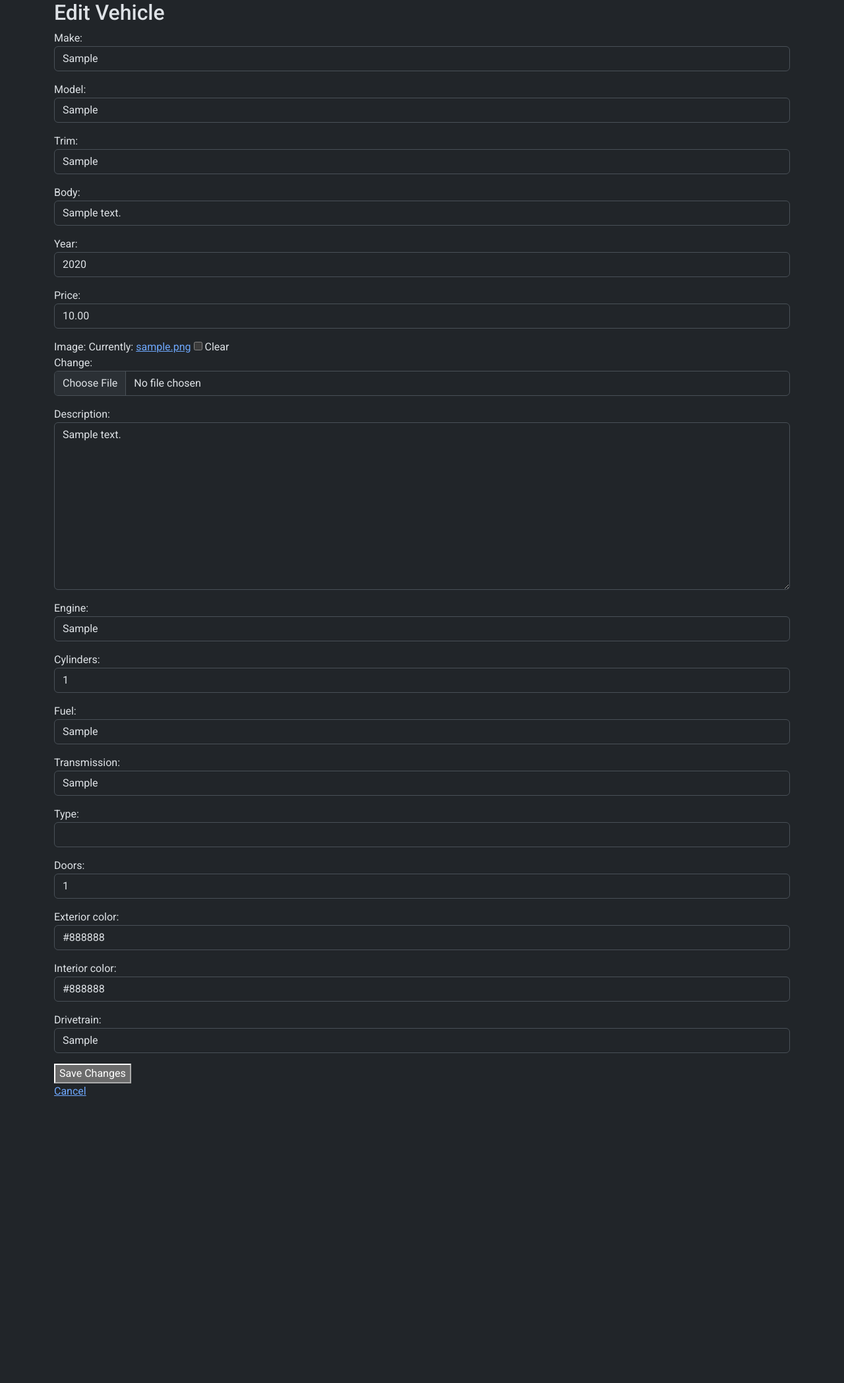
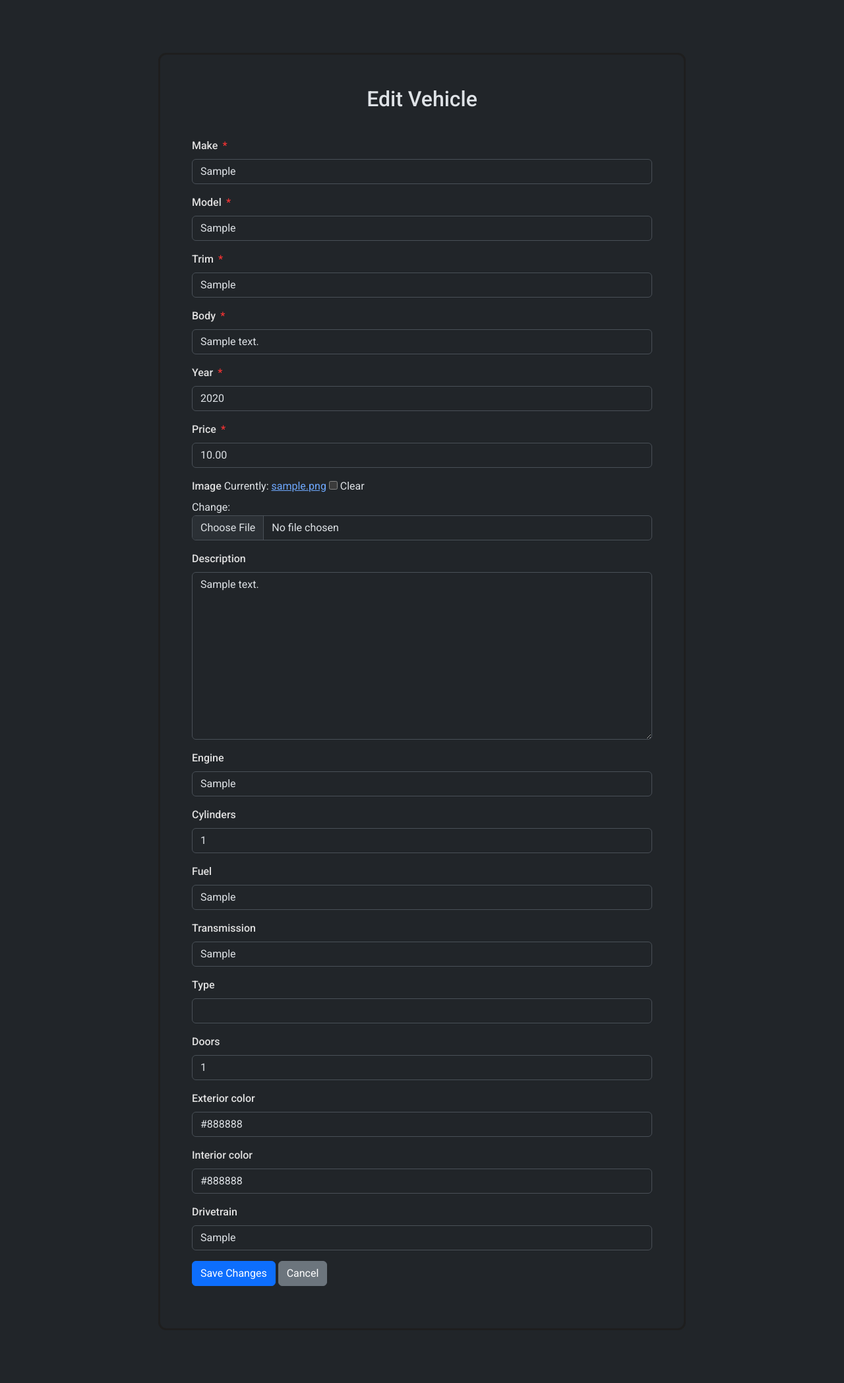
Before and after one commit to amirablhsn/CSCI2040U, a Django app: page /edit/1/ in a window 1280 px wide. Shown: the whole page at 66% size. Before the commit the page ends 1661 px from the top, so only its background shows below. Run offline with Django 5.2, Linux system fonts and the light colour scheme; tables that the repository leaves empty hold one stand-in row (values such as "Sample post").

Commit message:
add styles to form and filter page

```diff
--- a/catalogue/static/style.css
+++ b/catalogue/static/style.css
@@ -102,3 +102,31 @@ body {
     font-weight: 500;
     text-align: center;
 }
+
+
+.form-container {
+    max-width: 50rem;
+    margin: 5rem auto;
+    border: 3px solid #1e1e1e;
+    border-radius: 12px;
+    padding: 3rem;
+}
+
+.form-title {
+    text-align: center;
+}
+
+.form-label {
+    font-weight: 500;
+    color: #e0e0e0;
+    margin-top: 1rem;
+}
+
+.required-star {
+    color: #f73333;
+    margin-left: 0.2rem;
+}
+
+.form-button {
+    margin-top: 1rem;
+}
--- a/catalogue/templates/details.html
+++ b/catalogue/templates/details.html
@@ -37,8 +37,8 @@
             </div>
         </div>
         <div class="d-flex justify-content-center mt-4">
+          <a href="{% url 'edit' vehicle.id %}" class="btn btn-primary">Edit Vehicle</a>
           <button type="button" class="btn btn-danger mx-2" data-bs-toggle="modal" data-bs-target="#deleteModal">Delete Vehicle</button>
-          <a href="{% url 'edit' vehicle.id %}" class="btn btn-primary">Edit Vehicle</a>
         </div>
         <div class="modal" tabindex="-1" role="dialog" id="deleteModal">
             <div class="modal-dialog" role="document">
--- a/catalogue/templates/edit.html
+++ b/catalogue/templates/edit.html
@@ -1,11 +1,25 @@
 {% extends "base.html" %}
 
 {% block content %}
-  <h2>Edit Vehicle</h2>
-  <form method="POST" enctype="multipart/form-data">
-    {% csrf_token %}
-    {{ form.as_p }}
-    <button type="submit">Save Changes</button>
-  </form>
-  <a href="{% url 'details' vehicle.id %}">Cancel</a>
+
+  <div class="form-container">
+    <h2 class="mb-4 form-title">Edit Vehicle</h2>
+    <form method="POST" enctype="multipart/form-data">
+        {% csrf_token %}
+        {% for field in form %}
+            <div class="mb-3">
+                <label for="{{ field.id_for_label }}" class="form-label">
+                    {{ field.label }}
+                    {% if field.field.required %}
+                        <span class="required-star">*</span>
+                    {% endif %}
+                </label>
+                {{ field }}
+        {% endfor %}
+        <button type="submit" class="btn btn-primary form-button">Save Changes</button>
+        <a href="{% url 'details' vehicle.id %}" class="btn btn-secondary form-button">Cancel</a>
+
+    </form>
+</div>
+
 {% endblock %}
--- a/catalogue/views.py
+++ b/catalogue/views.py
@@ -19,8 +19,8 @@ def search(request):
             combined=Concat("make", Value(" "), "model", Value(" "), "trim")
         ).filter(combined__icontains=query)
 
-    # Pagination: Show 21 vehicles per page
-    paginator = Paginator(vehicles, 21)
+    # Pagination: Show 16 vehicles per page
+    paginator = Paginator(vehicles, 16)
     page_number = request.GET.get("page")
     vehicles_page = paginator.get_page(page_number)
 
@@ -58,8 +58,8 @@ def filter(request):
     if price_max:
         vehicles = vehicles.filter(price__lte=price_max)
 
-    # Pagination: Show 20 vehicles per page
-    paginator = Paginator(vehicles, 20)
+    # Pagination: Show 16 vehicles per page
+    paginator = Paginator(vehicles, 16)
     page_number = request.GET.get("page")
     vehicles_page = paginator.get_page(page_number)
 
```
Also changed, not shown: catalogue/templates/add.html (+18 -6 lines), catalogue/templates/filter.html (+13 -9 lines).
